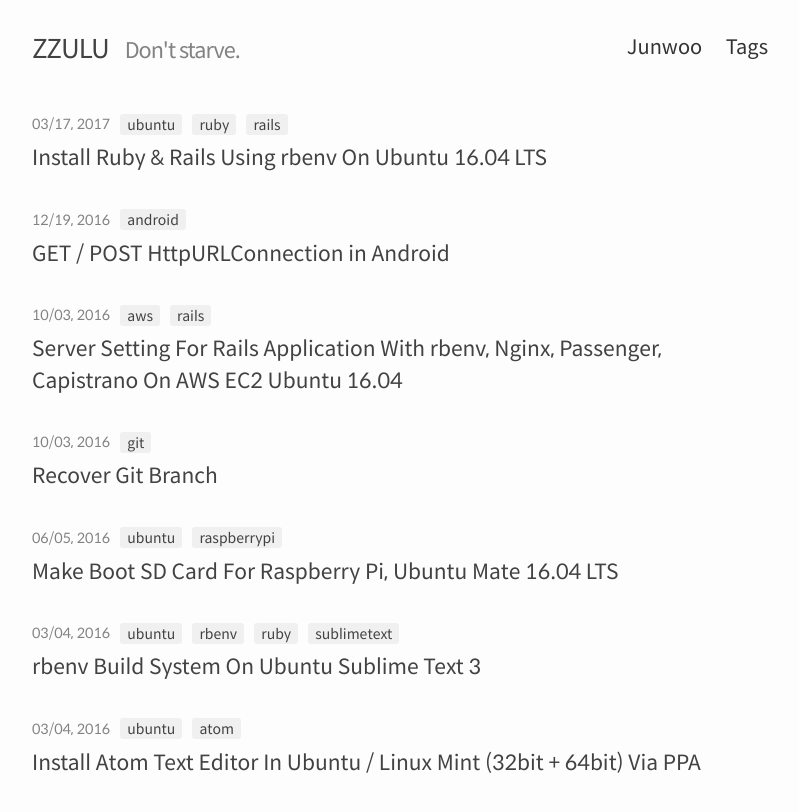
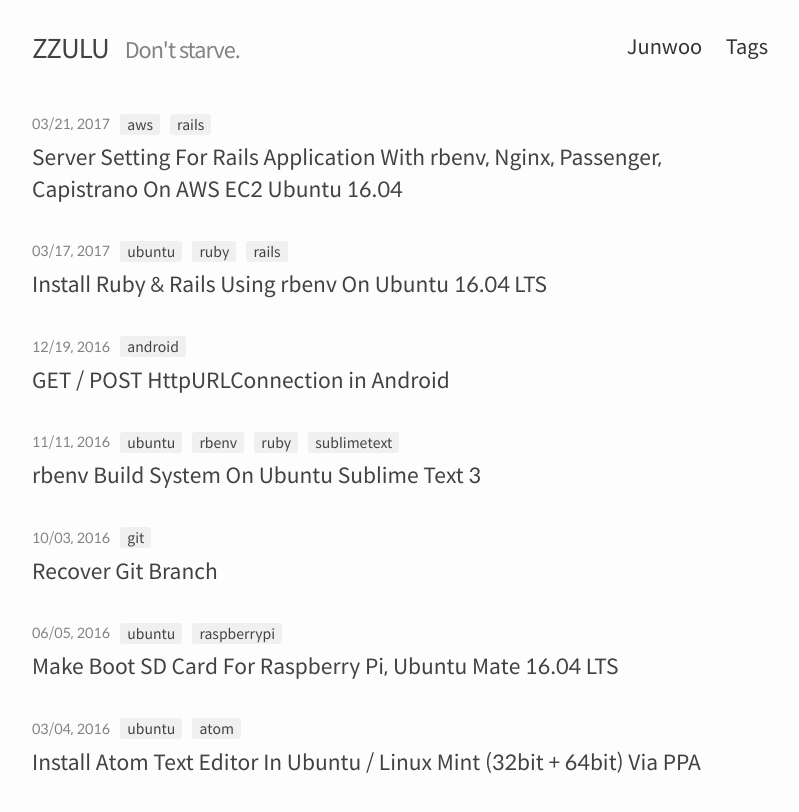
Before and after one commit to capollux/blog, a Jekyll site: the page built from index.html, in a window 1280 px wide. Shown: the top 812 px of the page, without its empty margins (240-1039 px from the left). Built offline with Jekyll 4.4.1, drawn with Linux system fonts in a browser that asks for light colours; some web fonts are replaced; the list of posts is cut into pages by our own code.

Commit message:
Fix post's date

```diff
--- a/_posts/2016-11-11-rbenv-Build-System-on-Ubuntu-Sublime-Text-3.md
+++ b/_posts/2016-11-11-rbenv-Build-System-on-Ubuntu-Sublime-Text-3.md
@@ -1,7 +1,7 @@
 ---
 layout:   post
 title:    "rbenv Build System On Ubuntu Sublime Text 3"
-date:     2016-03-04 17:30:12 +0900
+date:     2016-11-11 22:11:22 +0900
 tags:     ubuntu rbenv ruby sublimetext
 author:   junwoo
 ---
--- a/_posts/2017-03-21-Server-Setting-For-Rails-Application-With-rbenv-Nginx-Passenger-Capistrano-On-AWS-EC2-Ubuntu-16.04.md
+++ b/_posts/2017-03-21-Server-Setting-For-Rails-Application-With-rbenv-Nginx-Passenger-Capistrano-On-AWS-EC2-Ubuntu-16.04.md
@@ -1,7 +1,7 @@
 ---
 layout:   post
 title:    "Server Setting For Rails Application With rbenv, Nginx, Passenger, Capistrano On AWS EC2 Ubuntu 16.04"
-date:     2016-10-03 14:26:18 +0900
+date:     2017-03-21 23:26:18 +0900
 tags:     aws rails
 author:   junwoo
 ---
```
